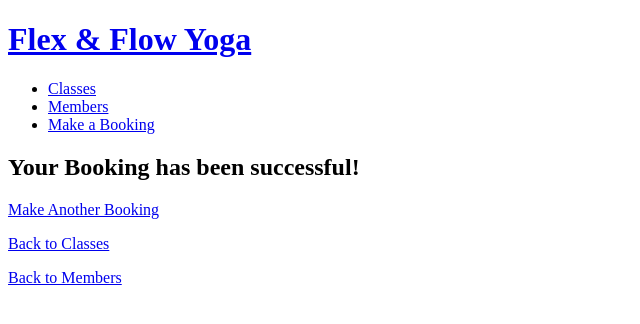
After one commit to jaeltg/CC_project_1, a Flask app: page /bookings/successful in a window 1280 px wide. The commit adds this page. Shown: the top 324 px of the page, without its empty margins (0-640 px from the left). Run offline with Flask 2, Linux system fonts and the light colour scheme.

Commit message:
added route for saving booking and route and template for return booking succesful message

```diff
--- a/controllers/bookings_controller.py
+++ b/controllers/bookings_controller.py
@@ -7,10 +7,22 @@ import repositories.yogaclass_repository as yogaclass_repository
 
 bookings_blueprint = Blueprint("bookings", __name__)
 
-
+@bookings_blueprint.route("/bookings/successful")
+def booking_successful():
+    return render_template("bookings/successful.html", title="Booking Succesful!")
 
 @bookings_blueprint.route("/bookings/new", methods=['GET'])
 def new_booking():
     members = member_repository.select_all()
     yogaclasses = yogaclass_repository.select_all()
-    return render_template("bookings/new.html", all_members = members, all_yogaclasses = yogaclasses)
+    return render_template("bookings/new.html", title="Make a Booking", all_members = members, all_yogaclasses = yogaclasses)
+
+@bookings_blueprint.route("/bookings",  methods=['POST'])
+def create_booking():
+    member_id = request.form['member_id']
+    yogaclass_id = request.form['yogaclass_id']
+    member = member_repository.select(member_id)
+    yogaclass = yogaclass_repository.select(yogaclass_id)
+    booking = Booking(member, yogaclass)
+    booking_repository.save(booking)
+    return redirect('/bookings/successful')
--- a/templates/base.html
+++ b/templates/base.html
@@ -19,7 +19,7 @@
                 <a href="/members">Members</a>
             </li>
             <li>
-                <a href="">Make a Booking</a>
+                <a href="/bookings/new"">Make a Booking</a>
             </li>
         </ul>
     </nav>
--- a/templates/bookings/new.html
+++ b/templates/bookings/new.html
@@ -3,7 +3,7 @@
 {% block content %}
 <h1>Make a Booking</h1>
 <!-- can i not have an index for bookings? -->
-<form action="" method="POST">
+<form action="/bookings" method="POST">
   <label for="member">Select a member:</label>
     <select name="member_id" id="member">
       {% for member in all_members %}
--- /dev/null
+++ b/templates/bookings/successful.html
@@ -0,0 +1,16 @@
+{% extends 'base.html'%}
+
+{% block content %}
+<h2>Your Booking has been successful!</h2>
+<p>
+<a href="/bookings/new"">Make Another Booking</a>
+</p>
+<p>
+<a href="/yogaclasses">Back to Classes</a>
+</p>
+<p>
+<a href="/members">Back to Members</a>
+</p>
+
+
+{% endblock %}
```
Also changed, not shown: templates/yogaclasses/edit.html (+6 -7 lines).
